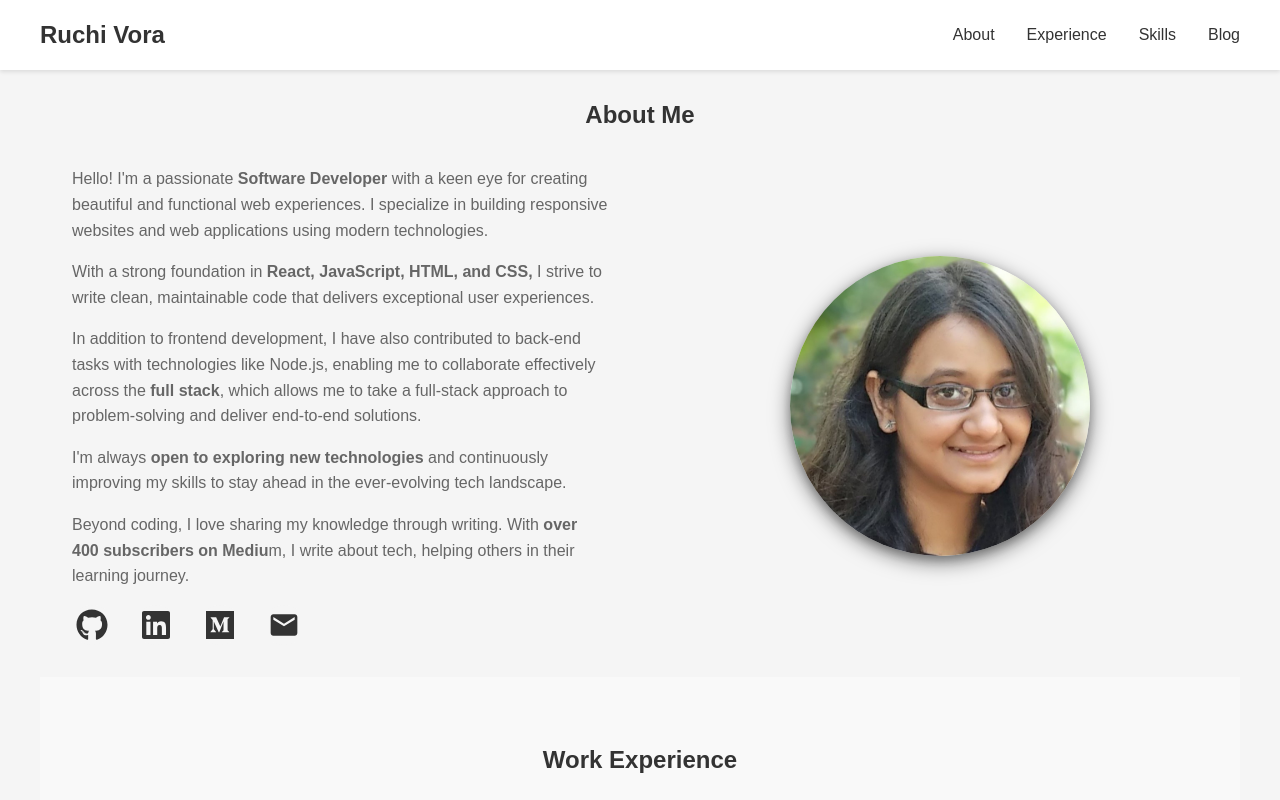
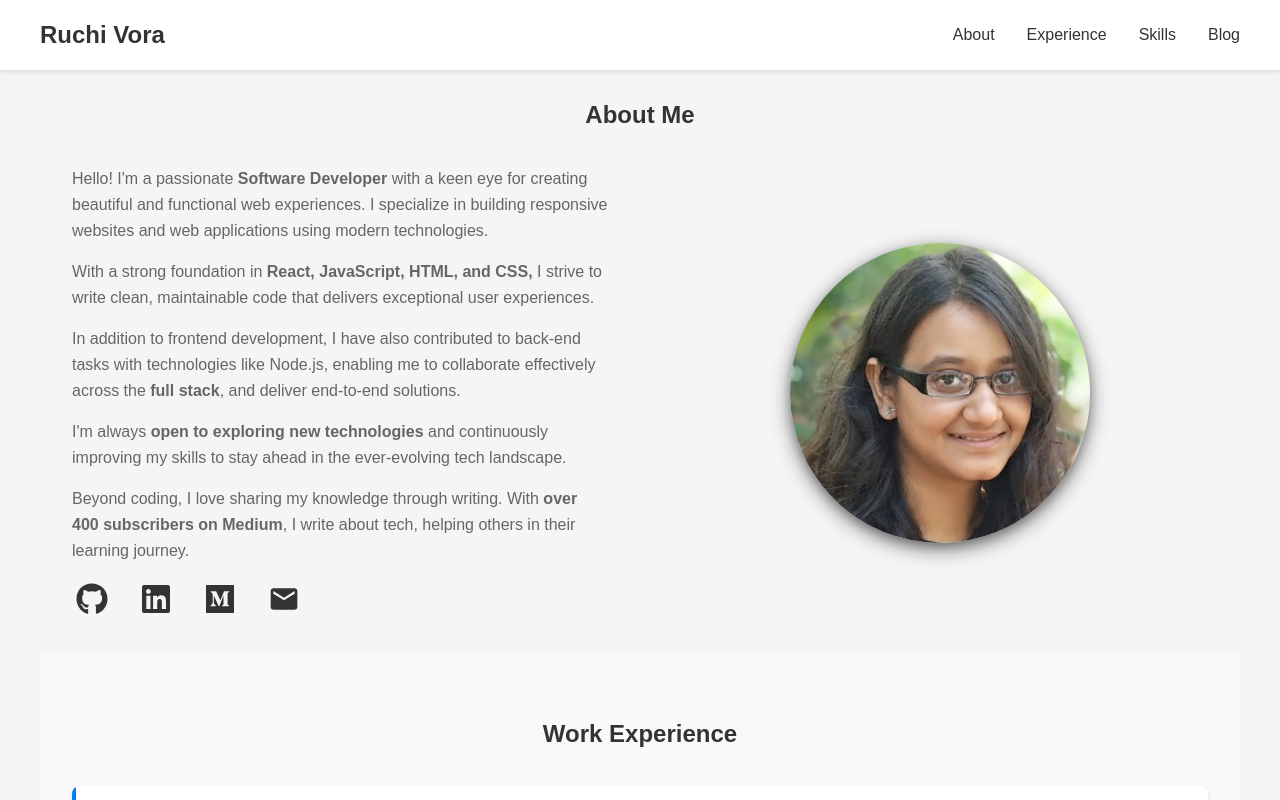
Before and after one commit to ruchivora/ruchi-vora-portfolio, a React (Vite) app: page / in a window 1280 px wide. Shown: the top 800 px of the page. Built offline with nearby package versions, Linux system fonts and the light colour scheme; the HTML template or start-up script is replaced by a standard one.

Commit message:
update CSS

```diff
--- a/src/components/About/About.jsx
+++ b/src/components/About/About.jsx
@@ -10,9 +10,9 @@ export function About() {
         <div className={styles.aboutText}>
           <p>Hello! I'm a passionate <strong>Software Developer</strong> with a keen eye for creating beautiful and functional web experiences. I specialize in building responsive websites and web applications using modern technologies.</p>
           <p>With a strong foundation in <strong>React, JavaScript, HTML, and CSS,</strong> I strive to write clean, maintainable code that delivers exceptional user experiences. </p>
-          <p>In addition to frontend development, I have also contributed to back-end tasks with technologies like Node.js, enabling me to collaborate effectively across the <strong>full stack</strong>, which allows me to take a full-stack approach to problem-solving and deliver end-to-end solutions.</p>
+          <p>In addition to frontend development, I have also contributed to back-end tasks with technologies like Node.js, enabling me to collaborate effectively across the <strong>full stack</strong>, and deliver end-to-end solutions.</p>
           <p>I'm always <strong>open to exploring new technologies</strong> and continuously improving my skills to stay ahead in the ever-evolving tech landscape.</p>
-          <p>Beyond coding, I love sharing my knowledge through writing. With  <strong>over 400 subscribers on Mediu</strong>m, I write about tech, helping others in their learning journey.</p>
+          <p>Beyond coding, I love sharing my knowledge through writing. With  <strong>over 400 subscribers on Medium</strong>, I write about tech, helping others in their learning journey.</p>
           <SocialLinks />
         </div>
         <div className={styles.aboutImage}>
```
